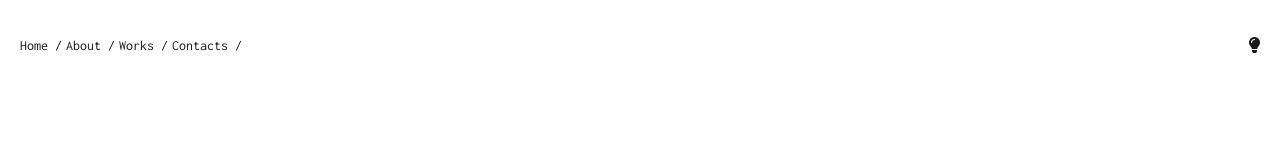
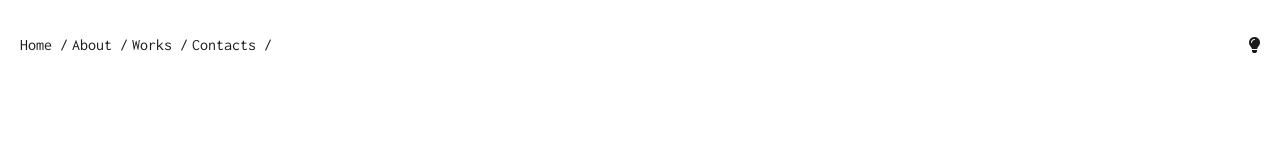
Before and after one commit to francescaSchiro/personal, a React (Create React App) app: page / in a window 1280 px wide. Shown: the top 160 px of the page. Built offline with nearby package versions, Linux system fonts and the light colour scheme; a web font is replaced by a local one.

Commit message:
no hover navitems

```diff
--- a/src/components/Nav/NavItem.js
+++ b/src/components/Nav/NavItem.js
@@ -10,13 +10,7 @@ const NavItem = styled.a`
   /* border: 2px solid orange; */
   font-size: ${props => props.theme.font.size.xl};
 
-  @media screen and (min-width: ${getBreakpoint(
-      "tablet"
-    )}) and (max-width: ${getBreakpoint("desktop")}) {
-    /* regole CSS */
-    font-size: ${props => props.theme.font.size.l};
-
-    &:hover {
+  /* &:hover {
     font-weight: ${props => props.theme.font.weight.bold};
     &:before {
       content: "";
@@ -27,7 +21,11 @@ const NavItem = styled.a`
       background: ${props => props.sectionColor};
       z-index: -1;
     }
-    }
+   } */
+  @media screen and (min-width: ${getBreakpoint(
+    "tablet"
+  )}) and (max-width: ${getBreakpoint("desktop")}) {
+    /* regole CSS */
     }
   @media screen and (max-width: ${getBreakpoint("tablet")}) {
     /* regole CSS */
```
Lines whose indentation alone changed are shown as unchanged.
